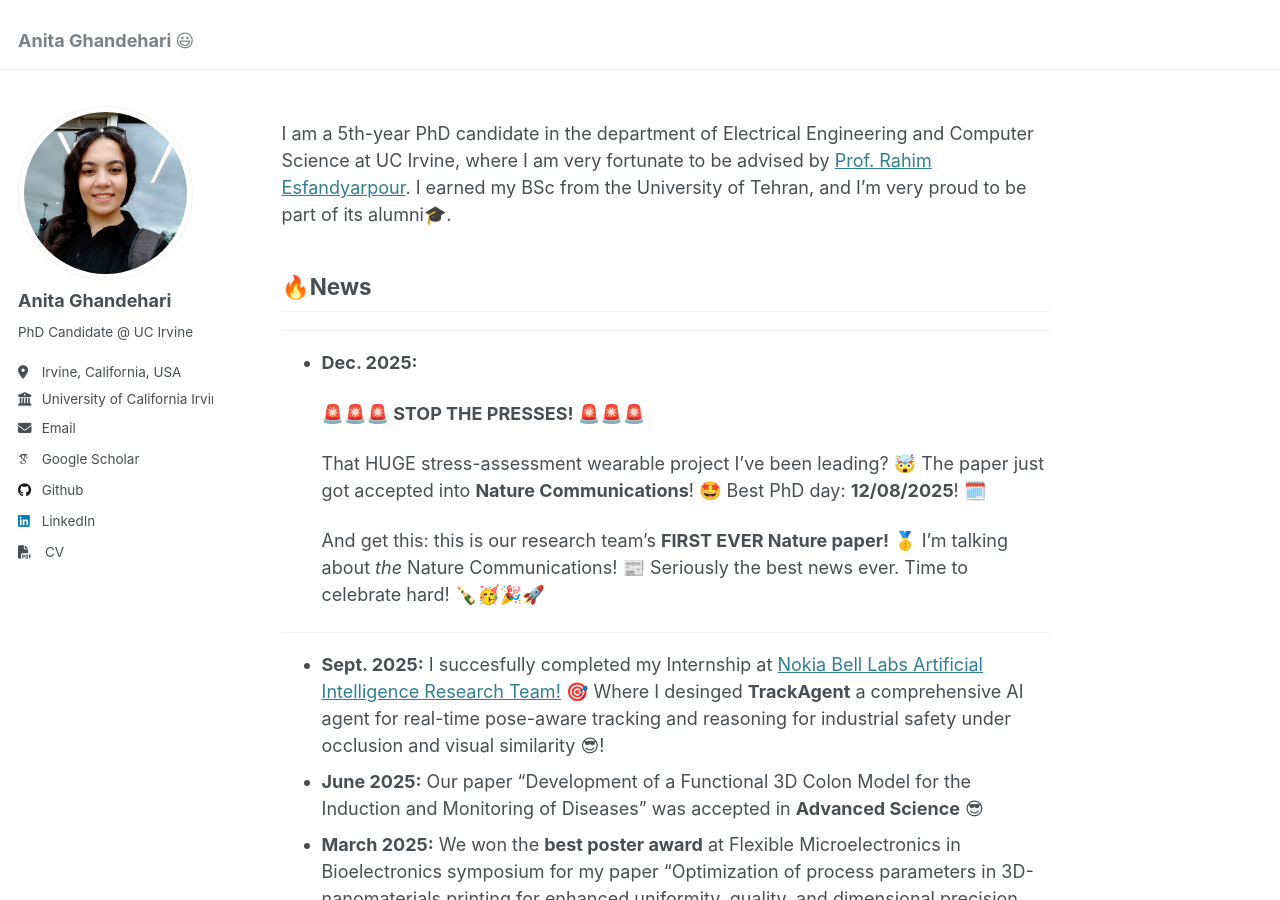
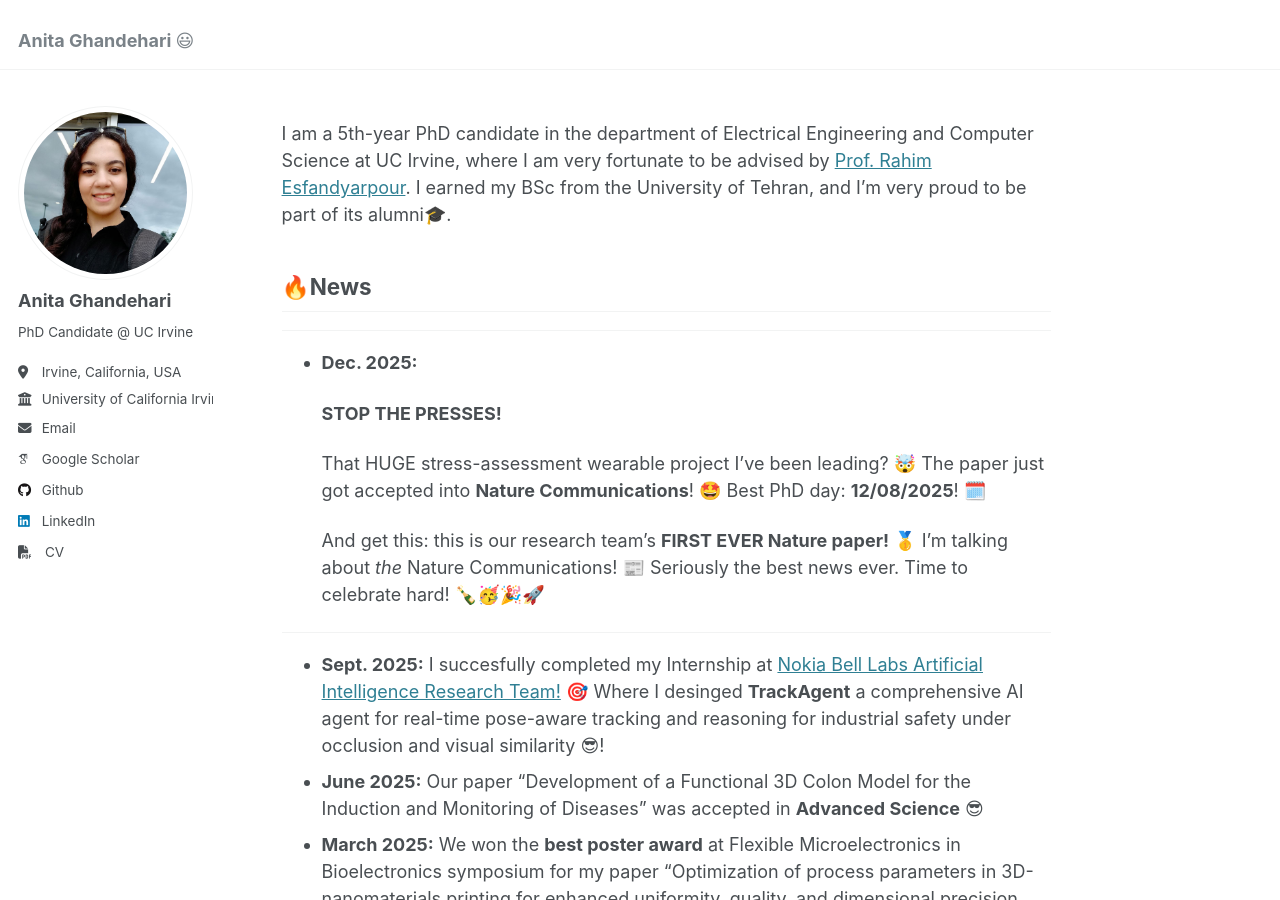
Before and after one commit to AnitaGhandehari/AnitaGhandehari.github.io, a Jekyll site: the page built from _pages/about.md, in a window 1280 px wide and 900 px high. Built offline with Jekyll 4.4.1, drawn with Linux system fonts in a browser that asks for light colours; some web fonts are replaced.

```diff
--- a/_pages/about.md
+++ b/_pages/about.md
@@ -15,7 +15,7 @@ I am a 5th-year PhD candidate in the department of Electrical Engineering and Co
 ------
 - **Dec. 2025:**
 
-  **🚨🚨🚨 STOP THE PRESSES! 🚨🚨🚨**
+  **STOP THE PRESSES!**
 
   That HUGE stress-assessment wearable project I've been leading? 🤯 The paper just got accepted into **Nature Communications**! 🤩 Best PhD day: **12/08/2025**! 🗓️
 
```
